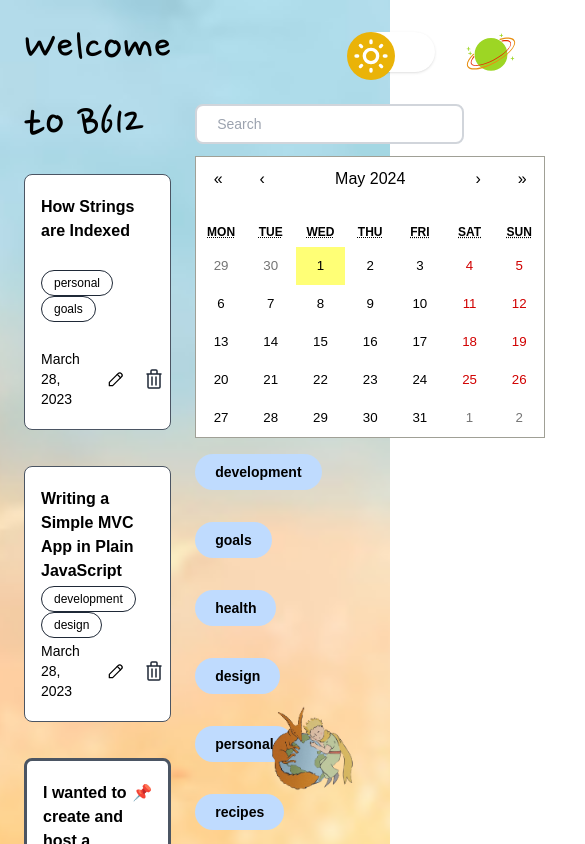
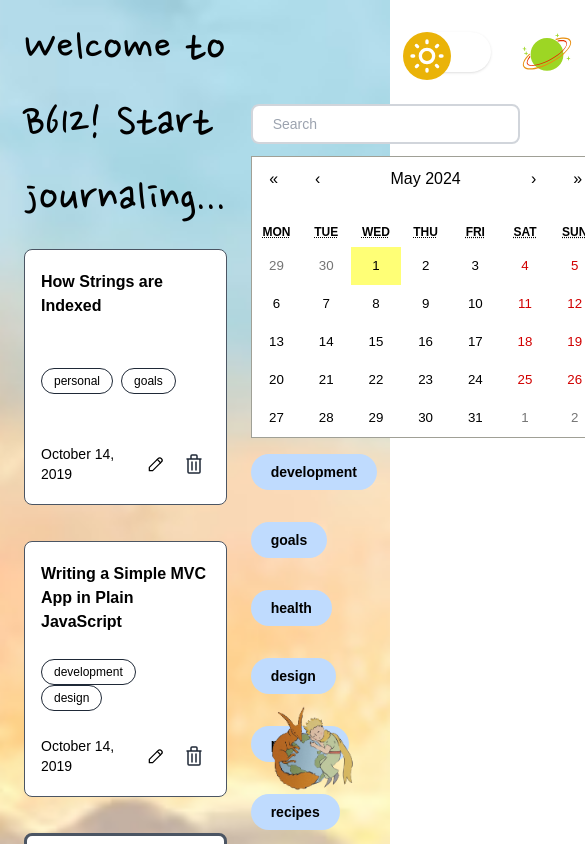
Before and after one commit to yayueLaurazhou/theLittlePrinceJournal, a React (Vite) app in the folder my-first-react-app/: page /folders/0 in a window 390 px wide. Shown: the top 844 px of the page, 585 px wide, since content can reach past the window. Built offline with nearby package versions, Linux system fonts and the light colour scheme.

Commit message:
change note section starting details and lastUpdated

```diff
--- a/my-first-react-app/notes.js
+++ b/my-first-react-app/notes.js
@@ -32,7 +32,7 @@ const initialTags = [
         title:
           'How Strings are Indexed',
         body: "String are very very important",
-        created: '2019-10-14T17:01:39-05:00',
+        lastUpdated: '2019-10-14T17:01:39-05:00',
         tags: ['personal', 'goals'],
         pinned: false
       },
@@ -41,7 +41,7 @@ const initialTags = [
         title:
           "Writing a Simple MVC App in Plain JavaScript",
         body: "MVC is a structure used to...",
-        created: '2019-10-14T17:01:39-05:00',
+        lastUpdated: '2019-10-14T17:01:39-05:00',
         tags: ['development', 'design'],
         pinned: false,
       },
@@ -50,7 +50,7 @@ const initialTags = [
         title:
           "I wanted to create and host a Node server",
         body: "This is a project I have been thinking for a long time",
-        created: '2019-10-14T17:00:31-05:00',
+        lastUpdated: '2019-10-14T17:00:31-05:00',
         tags : ['development'],
         pinned: true,
       },
@@ -59,7 +59,7 @@ const initialTags = [
         title:
           "How to create a crepe?",
         body: "This is a recipe from BBC chanel",
-        created: '2019-10-14T17:00:31-05:00',
+        lastUpdated: '2019-10-14T17:00:31-05:00',
         tags : ['recipes', 'health'],
         pinned: false,
       }],
--- a/my-first-react-app/src/components/folder.jsx
+++ b/my-first-react-app/src/components/folder.jsx
@@ -16,7 +16,6 @@ export default function Folder(){
                         value={folder.name}
                         onChange={(e) => handleChange(e,i)}
                         onKeyDown={handleKeyDown}
-                        onBlur={() => setIsEditing(-1)}
                         autoFocus
                         className="border w-32 -mt-3 ml-4"
                         />
--- a/my-first-react-app/src/components/note.jsx
+++ b/my-first-react-app/src/components/note.jsx
@@ -4,6 +4,17 @@ import { useNotesContext } from "../contexts/NotesContext.jsx";
 export default function Note(){
     const {posts, setNotes, notes} = useNotesContext();
     const location = useLocation();
+
+    function formatDate(dateString) {
+        const date = new Date(dateString);
+
+        return new Intl.DateTimeFormat('en-US', {
+          month: 'long',
+          day: 'numeric',
+          year: 'numeric'
+        }).format(date);
+      }
+
 
     const handleDoubleClick = (index) => {
         const updatedNotes = [...posts];
@@ -22,47 +33,106 @@ export default function Note(){
 
     return(
         <>
-        <div class="container mt-3 grid grid-cols-1 md:grid-cols-2 gap-3">
-            {posts?.map((post, i) => (
-                <div key={i} className={`h-64 bg-white flex flex-col justify-between border-gray-600 hover:border-black hover:border-[3px] hover:shadow-lg rounded-lg border border-gray-400 mb-6 py-5 px-4 ${post?.pinned ? "border-[3px]" : ""}`}
-                onDoubleClick={() => handleDoubleClick(i)}>
-                    <div class="flex justify-between">
-                        <h4 class="font-bold">{post?.title}</h4>
+        <div className="container mt-3 grid grid-cols-1 md:grid-cols-2 gap-3">
+            {posts?.length > 0 ? (
+                posts.map((post, i) => (
+                <div
+                    key={i}
+                    className={`h-64 bg-white flex flex-col justify-between border-gray-600 hover:border-black hover:border-[3px] hover:shadow-lg rounded-lg border border-gray-400 mb-6 py-5 px-4 ${post?.pinned ? "border-[3px]" : ""}`}
+                    onDoubleClick={() => handleDoubleClick(i)}
+                >
+                    <div className="flex justify-between">
+                    <h4 className="font-bold">{post?.title}</h4>
                     <h3>{post?.pinned && '📌'}</h3>
                     </div>
-                    <div class="flex flex-wrap">
-                        {post.tags?.map((tag, _) => (
-                            <div class="border border-gray-800 rounded-full px-3 py-1 mr-2 text-xs flex items-center justify-center">
+
+                    <div className="flex flex-wrap">
+                    {post.tags?.map((tag, index) => (
+                        <div
+                        key={index}
+                        className="border border-gray-800 rounded-full px-3 py-1 mr-2 text-xs flex items-center justify-center"
+                        >
                         <p>{tag}</p>
                         </div>
                     ))}
                     </div>
-                    <div class="flex justify-between">
-                        <div class="flex items-center justify-center ml-auto">
-                            <p class="mr-5 text-sm">March 28, 2023</p>
-                            <div class="flex space-x-1.5">
+
+                    <div className="flex justify-between">
+                    <div className="flex items-center justify-center ml-auto">
+                        <p className="mr-5 text-sm">{formatDate(post?.lastUpdated)}</p>
+
+                        <div className="flex space-x-1.5">
                         <Link to={`${location.pathname}/write/${post.id}`}>
-                                    <button class="w-8 h-8 rounded-full bg-white dark:bg-gray-100 dark:text-gray-800 flex items-center justify-center focus:outline-none focus:ring-2 focus:ring-offset-2  focus:ring-black" aria-label="edit note" role="button">
-                                        <svg  xmlns="http://www.w3.org/2000/svg" class="icon icon-tabler icon-tabler-pencil" width="20" height="20" viewBox="0 0 24 24" stroke-width="1.5" stroke="currentColor" fill="none" stroke-linecap="round" stroke-linejoin="round">
-                                            <path stroke="none" d="M0 0h24v24H0z"></path>
-                                            <path d="M4 20h4l10.5 -10.5a1.5 1.5 0 0 0 -4 -4l-10.5 10.5v4"></path>
-                                            <line x1="13.5" y1="6.5" x2="17.5" y2="10.5"></line>
+                            <button
+                            className="w-8 h-8 rounded-full bg-white dark:bg-gray-100 dark:text-gray-800 flex items-center justify-center focus:outline-none focus:ring-2 focus:ring-offset-2 focus:ring-black"
+                            aria-label="edit note"
+                            role="button"
+                            >
+                            <svg
+                                xmlns="http://www.w3.org/2000/svg"
+                                className="icon icon-tabler icon-tabler-pencil"
+                                width="20"
+                                height="20"
+                                viewBox="0 0 24 24"
+                                strokeWidth="1.5"
+                                stroke="currentColor"
+                                fill="none"
+                                strokeLinecap="round"
+                                strokeLinejoin="round"
+                            >
+                                <path stroke="none" d="M0 0h24v24H0z" />
+                                <path d="M4 20h4l10.5 -10.5a1.5 1.5 0 0 0 -4 -4l-10.5 10.5v4" />
+                                <line x1="13.5" y1="6.5" x2="17.5" y2="10.5" />
                             </svg>
                             </button>
                         </Link>
-                                <button class="w-8 h-8 rounded-full bg-white dark:bg-gray-100 dark:text-gray-800 flex items-center justify-center focus:outline-none focus:ring-2 focus:ring-offset-2  focus:ring-black" aria-label="delete note" role="button"
-                                    onClick={() => handleDeleteNote(post.id)}>
-                                    <svg class="w-6 h-6 text-gray-800 dark:text-white" aria-hidden="true" xmlns="http://www.w3.org/2000/svg" width="24" height="24" fill="none" viewBox="0 0 24 24">
-                                        <path stroke="currentColor" stroke-linecap="round" stroke-linejoin="round" stroke-width="1.5" d="M5 7h14m-9 3v8m4-8v8M10 3h4a1 1 0 0 1 1 1v3H9V4a1 1 0 0 1 1-1ZM6 7h12v13a1 1 0 0 1-1 1H7a1 1 0 0 1-1-1V7Z"/>
+
+                        <button
+                            className="w-8 h-8 rounded-full bg-white dark:bg-gray-100 dark:text-gray-800 flex items-center justify-center focus:outline-none focus:ring-2 focus:ring-offset-2 focus:ring-black"
+                            aria-label="delete note"
+                            role="button"
+                            onClick={() => handleDeleteNote(post.id)}
+                        >
+                            <svg
+                            className="w-6 h-6 text-gray-800 dark:text-white"
+                            aria-hidden="true"
+                            xmlns="http://www.w3.org/2000/svg"
+                            width="24"
+                            height="24"
+                            fill="none"
+                            viewBox="0 0 24 24"
+                            >
+                            <path
+                                stroke="currentColor"
+                                strokeLinecap="round"
+                                strokeLinejoin="round"
+                                strokeWidth="1.5"
+                                d="M5 7h14m-9 3v8m4-8v8M10 3h4a1 1 0 0 1 1 1v3H9V4a1 1 0 0 1 1-1ZM6 7h12v13a1 1 0 0 1-1 1H7a1 1 0 0 1-1-1V7Z"
+                            />
                             </svg>
                         </button>
                         </div>
                     </div>
                     </div>
                 </div>
-            ))}
+                ))
+            ) : null}
+            </div>
+            {posts?.length === 0 && (
+            <h3
+                style={{ fontFamily: 'Nanum Pen Script, cursive', fontSize: '50px' }}
+                className="mt-3 text-center text-gray-500"
+            >
+                There are no notes in this planet, click the bottom right planet and start writing!
+            </h3>
+            )}
+        </>
+    );
 
-        <div class="w-full h-64 flex flex-col justify-between dark:bg-gray-800 bg-white dark:border-gray-700 rounded-lg border border-gray-400 mb-6 py-5 px-4">
+
+}
+
+{/* <div class="w-full h-64 flex flex-col justify-between dark:bg-gray-800 bg-white dark:border-gray-700 rounded-lg border border-gray-400 mb-6 py-5 px-4">
 <div>
     <h3 class="text-gray-800 dark:text-gray-100 leading-7 font-semibold w-11/12">What does success as a UX designer look like and how to get there systematically</h3>
 </div>
@@ -80,7 +150,4 @@ export default function Note(){
 </div>
 </div>
 
-    </div>
-    </>
-    );
-}
+</div> */}
--- a/my-first-react-app/src/components/title.jsx
+++ b/my-first-react-app/src/components/title.jsx
@@ -4,7 +4,7 @@ export default function Title(){
     const {folders, folderId} = useNotesContext();
     return (
     <h1 style={{ fontFamily: 'Nanum Pen Script, cursive', fontSize: '50px'}} className="mt-3">
-        Welcome to {folders[folderId].name}
+        Welcome to {folders[folderId].name}! Start journaling...
     </h1>
     )
 }
--- a/my-first-react-app/src/hooks/useNoteEditor.js
+++ b/my-first-react-app/src/hooks/useNoteEditor.js
@@ -109,7 +109,7 @@ export function useNoteEditor() {
       body: state.content,
       tags: state.displayTags,
       pinned: false,
-      created: new Date().toISOString(),
+      lastUpdated: new Date().toISOString(),
     };
 
     if (noteId) {
```
Lines whose indentation alone changed are shown as unchanged.
